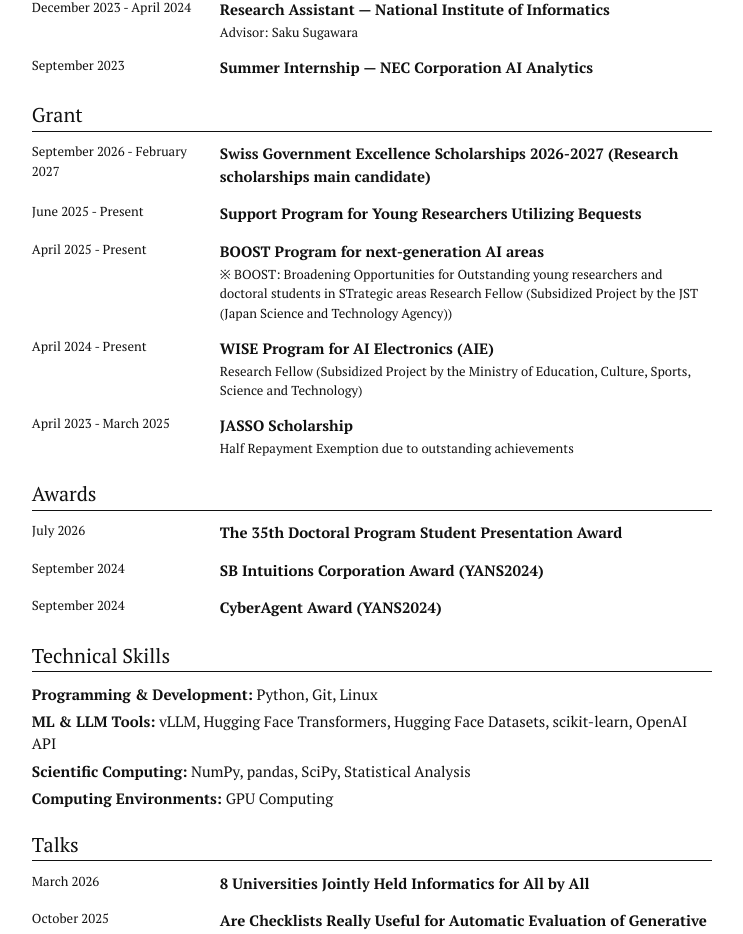
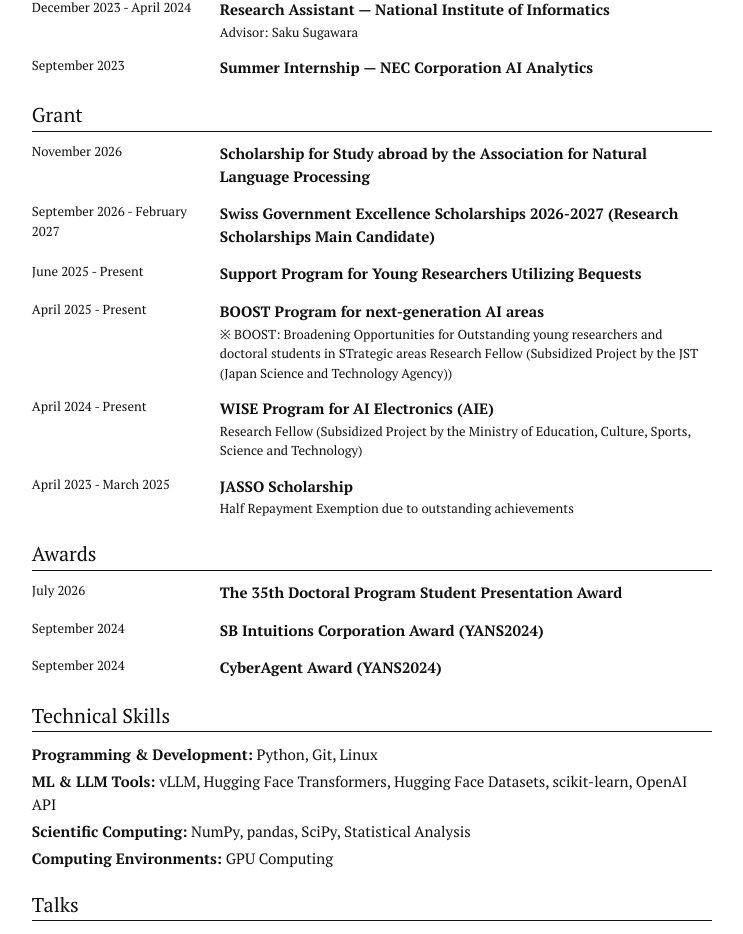
Before and after one commit to momo0817/momo0817.github.io, a Next.js app: page /cv in a window 1280 px wide. Shown: the part 3395-4329 px from the top of the page, without its empty margins (268-1011 px from the left). Built offline with nearby package versions, Linux system fonts and the light colour scheme.

Commit message:
add scholarship

```diff
--- a/src/data/research-fellowship.ts
+++ b/src/data/research-fellowship.ts
@@ -9,9 +9,14 @@ export interface Research_Fellowship {
 
 export const researchFellowshipData: Research_Fellowship[] = [
   {
+    date: "November 2026",
+    title: "言語処理学会 海外留学支援",
+    titleEn: "Scholarship for Study abroad by the Association for Natural Language Processing",
+  },
+  {
     date: "September 2026 - February 2027",
-    title: "Swiss Government Excellence Scholarships 2026-2027 (Research scholarships)",
-    titleEn: "Swiss Government Excellence Scholarships 2026-2027 (Research scholarships main candidate)",
+    title: "Swiss Government Excellence Scholarships 2026-2027 (Research Scholarships)",
+    titleEn: "Swiss Government Excellence Scholarships 2026-2027 (Research Scholarships Main Candidate)",
   },
   {
     date: "June 2025 - Present",
```
